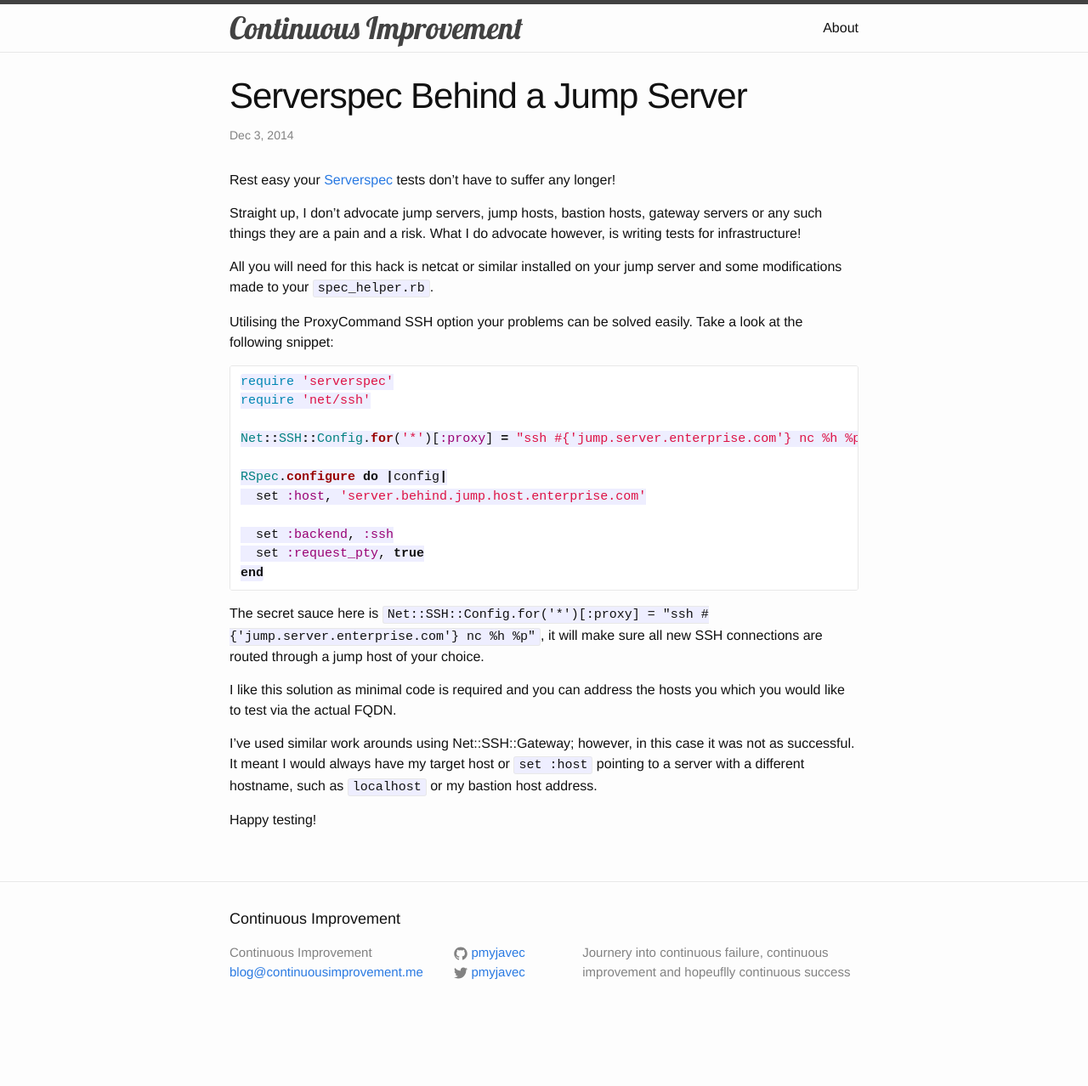
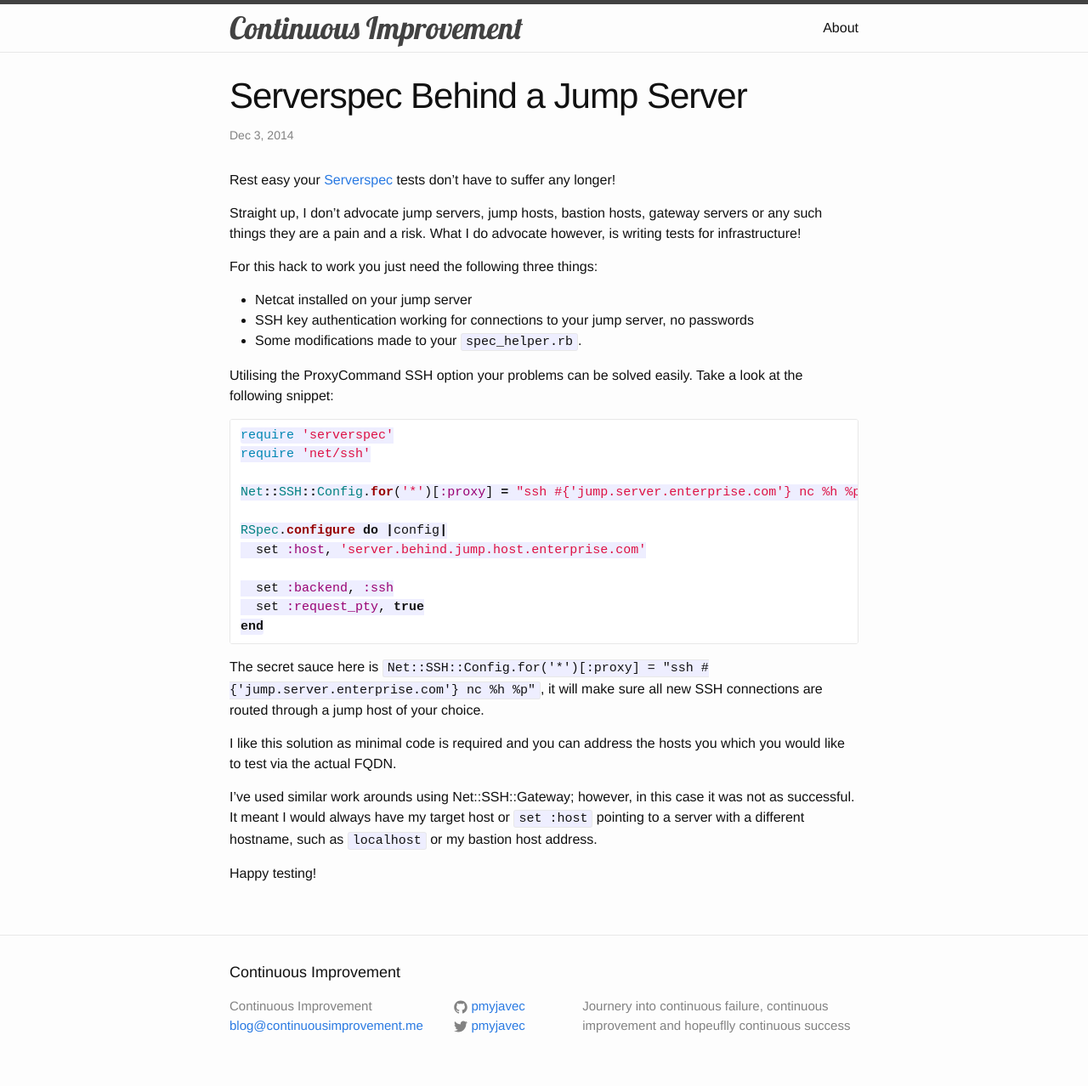
Before and after one commit to pmyjavec/pmyjavec.github.io, a Jekyll site: the page built from _posts/2014-12-03-serverspec-behind-jump-server.md, in a window 1280 px wide. Shown: the whole page at 85% size. Built offline with Jekyll 4.4.1, drawn with Linux system fonts in a browser that asks for light colours; comment, search, counter and statistics services are not loaded; before the commit the page ends 1215 px from its top, so only the background shows below that.

Commit message:
Update post, make a little more user friendly

```diff
--- a/_posts/2014-12-03-serverspec-behind-jump-server.md
+++ b/_posts/2014-12-03-serverspec-behind-jump-server.md
@@ -10,7 +10,11 @@ Rest easy your [Serverspec](http://serverspec.org) tests don't have to suffer an
 Straight up, I don't advocate jump servers, jump hosts, bastion hosts, gateway servers or any such things they are a pain and a risk.
 What I do advocate however, is writing tests for infrastructure!
 
-All you will need for this hack is netcat or similar installed on your jump server and some modifications made to your `spec_helper.rb`.
+For this hack to work you just need the following three things:
+
+ * Netcat installed on your jump server
+ * SSH key authentication working for connections to your jump server, no passwords
+ * Some modifications made to your `spec_helper.rb`.
 
 Utilising the ProxyCommand SSH option your problems can be solved easily. Take a look at the following snippet:
 
```
